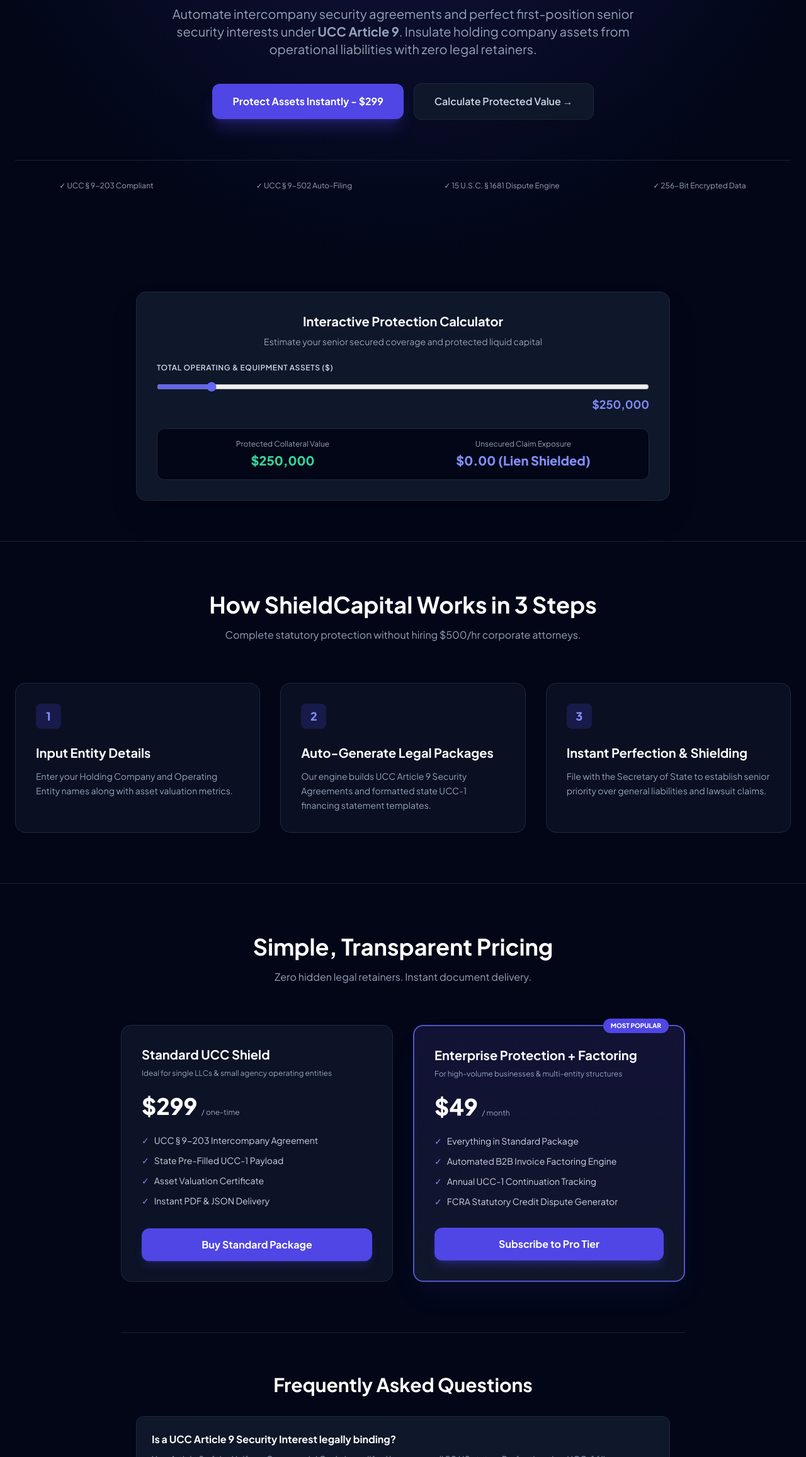
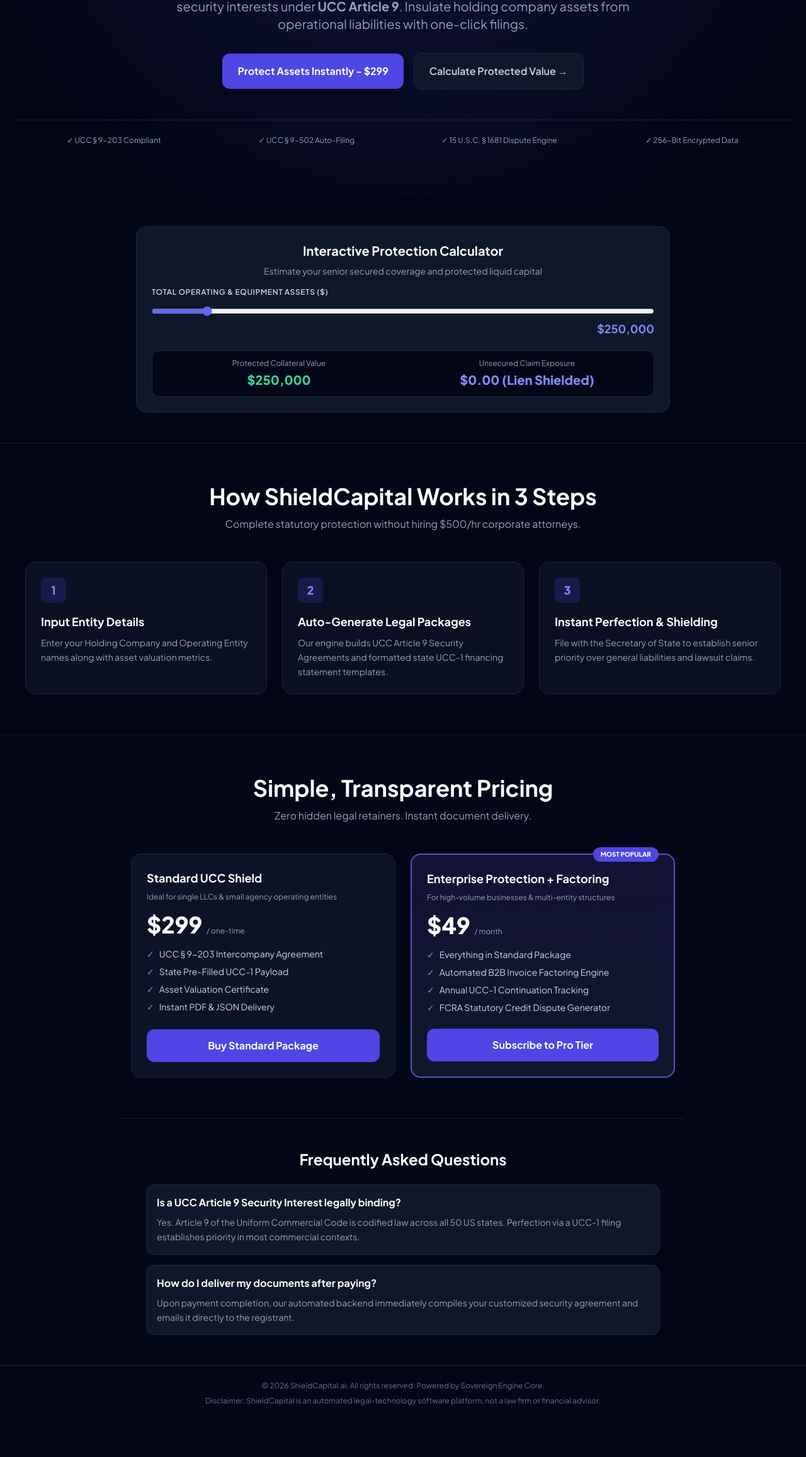
Before and after one commit to johnnyjeter112-ui/sovereign-app, a plain HTML site: page index.html in a window 1280 px wide. Shown: the part 487-2800 px from the top of the page at 63% size. After the commit the page ends 2743 px from the top, so only its background shows below. Drawn offline with nearby package versions, Linux system fonts and the light colour scheme.

Commit message:
Make site mobile-friendly and PWA-capable: add mobile nav, manifest, service worker, and icon

```diff
--- a/index.html
+++ b/index.html
@@ -3,14 +3,22 @@
 <head>
     <meta charset="UTF-8">
     <meta name="viewport" content="width=device-width, initial-scale=1.0">
+    <meta name="theme-color" content="#0f172a">
+    <meta name="apple-mobile-web-app-capable" content="yes">
+    <meta name="apple-mobile-web-app-status-bar-style" content="black-translucent">
+    <meta name="apple-mobile-web-app-title" content="ShieldCapital">
     <title>ShieldCapital | Automated UCC Article 9 & Corporate Asset Protection</title>
     <meta name="description" content="Automated senior secured asset protection, holding company isolation, and B2B invoice factoring under UCC Article 9.">
+    <link rel="manifest" href="/manifest.json">
+    <link rel="apple-touch-icon" href="/icon.svg">
     <script src="https://cdn.tailwindcss.com"></script>
     <link rel="preconnect" href="https://fonts.googleapis.com">
     <link rel="preconnect" href="https://fonts.gstatic.com" crossorigin>
     <link href="https://fonts.googleapis.com/css2?family=Plus+Jakarta+Sans:wght@400;500;600;700;800&display=swap" rel="stylesheet">
     <style>
         body { font-family: 'Plus Jakarta Sans', sans-serif; }
+        /* Improve hit targets on mobile */
+        .touch-target { padding: 0.6rem 1rem; border-radius: 0.6rem; }
     </style>
 </head>
 <body class="bg-slate-950 text-slate-100 antialiased selection:bg-indigo-500 selection:text-white">
@@ -21,12 +29,14 @@
     </div>
 
     <!-- NAVIGATION -->
-    <nav class="sticky top-0 z-50 bg-slate-950/80 backdrop-blur-md border-b border-slate-800/80 px-6 py-4">
+    <nav class="sticky top-0 z-50 bg-slate-950/80 backdrop-blur-md border-b border-slate-800/80 px-4 py-3">
         <div class="max-w-7xl mx-auto flex items-center justify-between">
             <div class="flex items-center gap-2">
                 <div class="w-8 h-8 bg-indigo-600 rounded-lg flex items-center justify-center font-black text-white text-lg shadow-lg shadow-indigo-500/30">S</div>
                 <span class="text-xl font-bold tracking-tight text-white">ShieldCapital<span class="text-indigo-500">.ai</span></span>
             </div>
+
+            <!-- Desktop Links -->
             <div class="hidden md:flex items-center gap-8 text-sm font-medium text-slate-400">
                 <a href="#features" class="hover:text-white transition">Features</a>
                 <a href="#how-it-works" class="hover:text-white transition">How It Works</a>
@@ -34,42 +44,55 @@
                 <a href="#pricing" class="hover:text-white transition">Pricing</a>
                 <a href="#faq" class="hover:text-white transition">FAQ</a>
             </div>
+
             <div class="flex items-center gap-4">
-                <a href="https://buy.stripe.com/dRmaEW49K4Mq2pAeb66J200" class="bg-indigo-600 hover:bg-indigo-500 text-white text-sm font-semibold py-2.5 px-5 rounded-lg shadow-lg shadow-indigo-600/20 transition">
-                    Shield Assets Now
-                </a>
+                <a href="https://buy.stripe.com/dRmaEW49K4Mq2pAeb66J200" class="hidden md:inline-block bg-indigo-600 hover:bg-indigo-500 text-white text-sm font-semibold py-2.5 px-5 rounded-lg shadow-lg">Shield Assets Now</a>
+
+                <!-- Mobile menu button -->
+                <button id="navToggle" aria-label="Toggle navigation" class="md:hidden inline-flex items-center justify-center p-2 rounded-md text-slate-300 hover:text-white focus:outline-none focus:ring-2 focus:ring-indigo-500">
+                    <svg id="menuOpen" class="w-6 h-6" fill="none" stroke="currentColor" stroke-width="2" viewBox="0 0 24 24" xmlns="http://www.w3.org/2000/svg"><path stroke-linecap="round" stroke-linejoin="round" d="M4 6h16M4 12h16M4 18h16"></path></svg>
+                    <svg id="menuClose" class="w-6 h-6 hidden" fill="none" stroke="currentColor" stroke-width="2" viewBox="0 0 24 24" xmlns="http://www.w3.org/2000/svg"><path stroke-linecap="round" stroke-linejoin="round" d="M6 18L18 6M6 6l12 12"></path></svg>
+                </button>
+            </div>
+        </div>
+
+        <!-- Mobile menu (hidden by default) -->
+        <div id="mobileMenu" class="md:hidden hidden px-4 pt-4 pb-6 border-t border-slate-800/60 bg-slate-950/95">
+            <div class="flex flex-col gap-3">
+                <a href="#features" class="text-slate-200 touch-target">Features</a>
+                <a href="#how-it-works" class="text-slate-200 touch-target">How It Works</a>
+                <a href="#calculator" class="text-slate-200 touch-target">Calculator</a>
+                <a href="#pricing" class="text-slate-200 touch-target">Pricing</a>
+                <a href="#faq" class="text-slate-200 touch-target">FAQ</a>
+                <a href="https://buy.stripe.com/dRmaEW49K4Mq2pAeb66J200" class="mt-2 bg-indigo-600 text-white font-semibold text-center touch-target">Protect Assets Instantly</a>
             </div>
         </div>
     </nav>
 
     <!-- HERO SECTION -->
-    <section class="relative pt-20 pb-24 px-6 max-w-7xl mx-auto text-center overflow-hidden">
+    <section class="relative pt-16 pb-20 px-6 max-w-7xl mx-auto text-center overflow-hidden">
         <div class="absolute inset-0 -z-10 bg-[radial-gradient(45rem_50rem_at_top,theme(colors.indigo.900),theme(colors.slate.950))] opacity-40"></div>
 
-        <div class="inline-flex items-center gap-2 bg-slate-900/80 border border-slate-800 text-indigo-400 text-xs font-semibold py-1.5 px-4 rounded-full mb-8">
+        <div class="inline-flex items-center gap-2 bg-slate-900/80 border border-slate-800 text-indigo-400 text-xs font-semibold py-1.5 px-4 rounded-full mb-6">
             <span class="w-2 h-2 rounded-full bg-indigo-500 animate-pulse"></span>
             Wall Street Grade Asset Protection for Businesses
         </div>
 
-        <h1 class="text-4xl md:text-6xl lg:text-7xl font-extrabold tracking-tight text-white leading-[1.1] max-w-5xl mx-auto mb-8">
+        <h1 class="text-3xl sm:text-4xl md:text-6xl lg:text-7xl font-extrabold tracking-tight text-white leading-[1.1] max-w-4xl mx-auto mb-6">
             Protect Your Business Revenue From Lawsuits in <span class="bg-gradient-to-r from-indigo-400 via-purple-300 to-indigo-200 bg-clip-text text-transparent">5 Minutes</span>
         </h1>
 
-        <p class="text-lg md:text-xl text-slate-400 max-w-3xl mx-auto mb-10 leading-relaxed font-normal">
-            Automate intercompany security agreements and perfect first-position senior security interests under <strong>UCC Article 9</strong>. Insulate holding company assets from operational liabilities with zero legal retainers.
+        <p class="text-base sm:text-lg md:text-xl text-slate-400 max-w-3xl mx-auto mb-8 leading-relaxed font-normal">
+            Automate intercompany security agreements and perfect first-position senior security interests under <strong>UCC Article 9</strong>. Insulate holding company assets from operational liabilities with one-click filings.
         </p>
 
-        <div class="flex flex-col sm:flex-row items-center justify-center gap-4 mb-16">
-            <a href="https://buy.stripe.com/dRmaEW49K4Mq2pAeb66J200" class="w-full sm:w-auto bg-indigo-600 hover:bg-indigo-500 text-white font-bold text-base py-4 px-8 rounded-xl shadow-xl shadow-indigo-600/25 transition transform hover:-translate-y-0.5">
-                Protect Assets Instantly - $299
-            </a>
-            <a href="#calculator" class="w-full sm:w-auto bg-slate-900 hover:bg-slate-800 text-slate-300 font-semibold text-base py-4 px-8 rounded-xl border border-slate-800 transition">
-                Calculate Protected Value →
-            </a>
+        <div class="flex flex-col sm:flex-row items-center justify-center gap-4 mb-12 px-4">
+            <a href="https://buy.stripe.com/dRmaEW49K4Mq2pAeb66J200" class="w-full sm:w-auto bg-indigo-600 hover:bg-indigo-500 text-white font-bold text-base py-4 px-6 rounded-xl shadow-xl touch-target">Protect Assets Instantly - $299</a>
+            <a href="#calculator" class="w-full sm:w-auto bg-slate-900 hover:bg-slate-800 text-slate-300 font-semibold text-base py-4 px-6 rounded-xl border border-slate-800 transition touch-target">Calculate Protected Value →</a>
         </div>
 
         <!-- TRUST BADGES -->
-        <div class="pt-8 border-t border-slate-800/80 grid grid-cols-2 md:grid-cols-4 gap-6 text-center text-xs text-slate-400">
+        <div class="pt-6 border-t border-slate-800/80 grid grid-cols-2 sm:grid-cols-4 gap-6 text-center text-xs text-slate-400 px-4">
             <div>✓ UCC § 9-203 Compliant</div>
             <div>✓ UCC § 9-502 Auto-Filing</div>
             <div>✓ 15 U.S.C. § 1681 Dispute Engine</div>
@@ -78,19 +101,19 @@
     </section>
 
     <!-- INTERACTIVE VALUE CALCULATOR -->
-    <section id="calculator" class="py-16 px-6 max-w-4xl mx-auto">
-        <div class="bg-slate-900 border border-slate-800 rounded-2xl p-8 shadow-2xl">
-            <h3 class="text-xl font-bold text-white mb-2 text-center">Interactive Protection Calculator</h3>
-            <p class="text-sm text-slate-400 mb-6 text-center">Estimate your senior secured coverage and protected liquid capital</p>
+    <section id="calculator" class="py-12 px-6 max-w-4xl mx-auto">
+        <div class="bg-slate-900 border border-slate-800 rounded-2xl p-6 shadow-2xl">
+            <h3 class="text-lg sm:text-xl font-bold text-white mb-2 text-center">Interactive Protection Calculator</h3>
+            <p class="text-sm text-slate-400 mb-4 text-center">Estimate your senior secured coverage and protected liquid capital</p>
 
-            <div class="space-y-6">
+            <div class="space-y-5">
                 <div>
                     <label class="block text-xs font-semibold text-slate-300 uppercase tracking-wider mb-2">Total Operating & Equipment Assets ($)</label>
-                    <input type="range" id="assetSlider" min="50000" max="2000000" step="25000" value="250000" oninput="updateCalc()" class="w-full accent-indigo-500 bg-slate-800 rounded-lg h-2 cursor-pointer">
+                    <input type="range" id="assetSlider" min="50000" max="2000000" step="25000" value="250000" oninput="updateCalc()" class="w-full accent-indigo-500 bg-slate-800 rounded-lg h-2">
                     <div class="text-right text-indigo-400 font-bold text-lg mt-1" id="assetVal">$250,000</div>
                 </div>
 
-                <div class="p-4 bg-slate-950 rounded-xl border border-slate-800 grid grid-cols-2 gap-4 text-center">
+                <div class="p-3 bg-slate-950 rounded-xl border border-slate-800 grid grid-cols-1 sm:grid-cols-2 gap-4 text-center">
                     <div>
                         <div class="text-xs text-slate-400 mb-1">Protected Collateral Value</div>
                         <div class="text-xl font-extrabold text-emerald-400" id="protectedVal">$250,000</div>
@@ -105,47 +128,47 @@
     </section>
 
     <!-- HOW IT WORKS -->
-    <section id="how-it-works" class="py-20 px-6 max-w-7xl mx-auto border-t border-slate-800/80">
-        <div class="text-center mb-16">
-            <h2 class="text-3xl md:text-4xl font-bold text-white mb-4">How ShieldCapital Works in 3 Steps</h2>
+    <section id="how-it-works" class="py-16 px-6 max-w-7xl mx-auto border-t border-slate-800/80">
+        <div class="text-center mb-12">
+            <h2 class="text-2xl sm:text-3xl md:text-4xl font-bold text-white mb-3">How ShieldCapital Works in 3 Steps</h2>
             <p class="text-slate-400 max-w-2xl mx-auto">Complete statutory protection without hiring $500/hr corporate attorneys.</p>
         </div>
 
-        <div class="grid grid-cols-1 md:grid-cols-3 gap-8">
-            <div class="p-8 bg-slate-900/60 border border-slate-800 rounded-2xl relative">
-                <div class="w-10 h-10 bg-indigo-600/20 text-indigo-400 font-black rounded-lg flex items-center justify-center mb-6 text-lg">1</div>
-                <h3 class="text-xl font-bold text-white mb-3">Input Entity Details</h3>
+        <div class="grid grid-cols-1 md:grid-cols-3 gap-6 px-4">
+            <div class="p-6 bg-slate-900/60 border border-slate-800 rounded-2xl relative">
+                <div class="w-10 h-10 bg-indigo-600/20 text-indigo-400 font-black rounded-lg flex items-center justify-center mb-4 text-lg">1</div>
+                <h3 class="text-lg font-bold text-white mb-2">Input Entity Details</h3>
                 <p class="text-sm text-slate-400 leading-relaxed">Enter your Holding Company and Operating Entity names along with asset valuation metrics.</p>
             </div>
-            <div class="p-8 bg-slate-900/60 border border-slate-800 rounded-2xl relative">
-                <div class="w-10 h-10 bg-indigo-600/20 text-indigo-400 font-black rounded-lg flex items-center justify-center mb-6 text-lg">2</div>
-                <h3 class="text-xl font-bold text-white mb-3">Auto-Generate Legal Packages</h3>
+            <div class="p-6 bg-slate-900/60 border border-slate-800 rounded-2xl relative">
+                <div class="w-10 h-10 bg-indigo-600/20 text-indigo-400 font-black rounded-lg flex items-center justify-center mb-4 text-lg">2</div>
+                <h3 class="text-lg font-bold text-white mb-2">Auto-Generate Legal Packages</h3>
                 <p class="text-sm text-slate-400 leading-relaxed">Our engine builds UCC Article 9 Security Agreements and formatted state UCC-1 financing statement templates.</p>
             </div>
-            <div class="p-8 bg-slate-900/60 border border-slate-800 rounded-2xl relative">
-                <div class="w-10 h-10 bg-indigo-600/20 text-indigo-400 font-black rounded-lg flex items-center justify-center mb-6 text-lg">3</div>
-                <h3 class="text-xl font-bold text-white mb-3">Instant Perfection & Shielding</h3>
+            <div class="p-6 bg-slate-900/60 border border-slate-800 rounded-2xl relative">
+                <div class="w-10 h-10 bg-indigo-600/20 text-indigo-400 font-black rounded-lg flex items-center justify-center mb-4 text-lg">3</div>
+                <h3 class="text-lg font-bold text-white mb-2">Instant Perfection & Shielding</h3>
                 <p class="text-sm text-slate-400 leading-relaxed">File with the Secretary of State to establish senior priority over general liabilities and lawsuit claims.</p>
             </div>
         </div>
     </section>
 
     <!-- PRICING TIERS -->
-    <section id="pricing" class="py-20 px-6 max-w-7xl mx-auto border-t border-slate-800/80">
-        <div class="text-center mb-16">
-            <h2 class="text-3xl md:text-4xl font-bold text-white mb-4">Simple, Transparent Pricing</h2>
+    <section id="pricing" class="py-16 px-6 max-w-7xl mx-auto border-t border-slate-800/80">
+        <div class="text-center mb-12">
+            <h2 class="text-2xl sm:text-3xl md:text-4xl font-bold text-white mb-3">Simple, Transparent Pricing</h2>
             <p class="text-slate-400 max-w-2xl mx-auto">Zero hidden legal retainers. Instant document delivery.</p>
         </div>
 
-        <div class="grid grid-cols-1 md:grid-cols-2 gap-8 max-w-4xl mx-auto">
+        <div class="grid grid-cols-1 md:grid-cols-2 gap-6 max-w-4xl mx-auto px-4">
             <!-- ONE-TIME PACKAGE -->
-            <div class="p-8 bg-slate-900/80 border border-slate-800 rounded-2xl flex flex-col justify-between">
+            <div class="p-6 bg-slate-900/80 border border-slate-800 rounded-2xl flex flex-col justify-between">
                 <div>
-                    <h3 class="text-xl font-bold text-white mb-2">Standard UCC Shield</h3>
-                    <p class="text-xs text-slate-400 mb-6">Ideal for single LLCs & small agency operating entities</p>
-                    <div class="text-4xl font-extrabold text-white mb-6">$299 <span class="text-xs font-normal text-slate-400">/ one-time</span></div>
+                    <h3 class="text-lg font-bold text-white mb-2">Standard UCC Shield</h3>
+                    <p class="text-xs text-slate-400 mb-4">Ideal for single LLCs & small agency operating entities</p>
+                    <div class="text-3xl sm:text-4xl font-extrabold text-white mb-4">$299 <span class="text-xs font-normal text-slate-400">/ one-time</span></div>
 
-                    <ul class="space-y-3 text-sm text-slate-300 mb-8">
+                    <ul class="space-y-2 text-sm text-slate-300 mb-6">
                         <li class="flex items-center gap-2"><span class="text-indigo-400">✓</span> UCC § 9-203 Intercompany Agreement</li>
                         <li class="flex items-center gap-2"><span class="text-indigo-400">✓</span> State Pre-Filled UCC-1 Payload</li>
                         <li class="flex items-center gap-2"><span class="text-indigo-400">✓</span> Asset Valuation Certificate</li>
@@ -153,20 +176,18 @@
                     </ul>
                 </div>
                 <!-- LIVE $299 STRIPE LINK -->
-                <a href="https://buy.stripe.com/dRmaEW49K4Mq2pAeb66J200" class="w-full text-center bg-indigo-600 hover:bg-indigo-500 text-white font-bold py-3.5 px-6 rounded-xl transition shadow-lg shadow-indigo-600/20">
-                    Buy Standard Package
-                </a>
+                <a href="https://buy.stripe.com/dRmaEW49K4Mq2pAeb66J200" class="w-full text-center bg-indigo-600 hover:bg-indigo-500 text-white font-bold py-3.5 px-4 rounded-xl transition">Buy Standard Package</a>
             </div>
 
             <!-- PRO SUBSCRIPTION -->
-            <div class="p-8 bg-gradient-to-b from-indigo-950/60 to-slate-900 border-2 border-indigo-500/80 rounded-2xl flex flex-col justify-between relative shadow-2xl shadow-indigo-500/10">
+            <div class="p-6 bg-gradient-to-b from-indigo-950/60 to-slate-900 border-2 border-indigo-500/80 rounded-2xl flex flex-col justify-between relative">
                 <div class="absolute -top-3 right-6 bg-indigo-600 text-white text-[10px] font-extrabold uppercase py-1 px-3 rounded-full">Most Popular</div>
                 <div>
-                    <h3 class="text-xl font-bold text-white mb-2">Enterprise Protection + Factoring</h3>
-                    <p class="text-xs text-slate-400 mb-6">For high-volume businesses & multi-entity structures</p>
-                    <div class="text-4xl font-extrabold text-white mb-6">$49 <span class="text-xs font-normal text-slate-400">/ month</span></div>
+                    <h3 class="text-lg font-bold text-white mb-2">Enterprise Protection + Factoring</h3>
+                    <p class="text-xs text-slate-400 mb-4">For high-volume businesses & multi-entity structures</p>
+                    <div class="text-3xl sm:text-4xl font-extrabold text-white mb-4">$49 <span class="text-xs font-normal text-slate-400">/ month</span></div>
 
-                    <ul class="space-y-3 text-sm text-slate-300 mb-8">
+                    <ul class="space-y-2 text-sm text-slate-300 mb-6">
                         <li class="flex items-center gap-2"><span class="text-indigo-400">✓</span> Everything in Standard Package</li>
                         <li class="flex items-center gap-2"><span class="text-indigo-400">✓</span> Automated B2B Invoice Factoring Engine</li>
                         <li class="flex items-center gap-2"><span class="text-indigo-400">✓</span> Annual UCC-1 Continuation Tracking</li>
@@ -174,42 +195,82 @@
                     </ul>
                 </div>
                 <!-- LIVE $49 STRIPE LINK -->
-                <a href="https://buy.stripe.com/00w5kCgWwen0c0ac2Y6J201" class="w-full text-center bg-indigo-600 hover:bg-indigo-500 text-white font-bold py-3.5 px-6 rounded-xl transition shadow-lg shadow-indigo-600/30">
-                    Subscribe to Pro Tier
-                </a>
+                <a href="https://buy.stripe.com/00w5kCgWwen0c0ac2Y6J201" class="w-full text-center bg-indigo-600 hover:bg-indigo-500 text-white font-bold py-3.5 px-4 rounded-xl transition">Subscribe to Pro Tier</a>
             </div>
         </div>
     </section>
 
     <!-- FAQ SECTION -->
-    <section id="faq" class="py-16 px-6 max-w-4xl mx-auto border-t border-slate-800/80">
-        <h2 class="text-3xl font-bold text-white mb-8 text-center">Frequently Asked Questions</h2>
+    <section id="faq" class="py-12 px-6 max-w-4xl mx-auto border-t border-slate-800/80">
+        <h2 class="text-2xl font-bold text-white mb-6 text-center">Frequently Asked Questions</h2>
 
-        <div class="space-y-4">
-            <div class="p-6 bg-slate-900 rounded-xl border border-slate-800">
+        <div class="space-y-4 px-4">
+            <div class="p-4 bg-slate-900 rounded-xl border border-slate-800">
                 <h4 class="font-bold text-white mb-2">Is a UCC Article 9 Security Interest legally binding?</h4>
-                <p class="text-sm text-slate-400 leading-relaxed">Yes. Article 9 of the Uniform Commercial Code is codified law across all 50 US states. Perfection via a UCC-1 filing establishes first-position senior claim over specified commercial assets.</p>
+                <p class="text-sm text-slate-400 leading-relaxed">Yes. Article 9 of the Uniform Commercial Code is codified law across all 50 US states. Perfection via a UCC-1 filing establishes priority in most commercial contexts.</p>
             </div>
-            <div class="p-6 bg-slate-900 rounded-xl border border-slate-800">
+            <div class="p-4 bg-slate-900 rounded-xl border border-slate-800">
                 <h4 class="font-bold text-white mb-2">How do I deliver my documents after paying?</h4>
-                <p class="text-sm text-slate-400 leading-relaxed">Upon payment completion, our automated backend immediately compiles your customized security agreement and emails it directly to your inbox within seconds.</p>
+                <p class="text-sm text-slate-400 leading-relaxed">Upon payment completion, our automated backend immediately compiles your customized security agreement and emails it directly to the registrant.</p>
             </div>
         </div>
     </section>
 
     <!-- FOOTER -->
-    <footer class="border-t border-slate-800 py-8 px-6 text-center text-xs text-slate-500">
+    <footer class="border-t border-slate-800 py-6 px-6 text-center text-xs text-slate-500">
         <p class="mb-2">&copy; 2026 ShieldCapital.ai. All rights reserved. Powered by Sovereign Engine Core.</p>
         <p>Disclaimer: ShieldCapital is an automated legal-technology software platform, not a law firm or financial advisor.</p>
     </footer>
 
     <!-- INTERACTIVE CALCULATOR SCRIPT -->
     <script>
+        // Mobile nav toggle
+        const navToggle = document.getElementById('navToggle');
+        const mobileMenu = document.getElementById('mobileMenu');
+        const menuOpen = document.getElementById('menuOpen');
+        const menuClose = document.getElementById('menuClose');
+
+        if (navToggle) {
+            navToggle.addEventListener('click', () => {
+                const open = mobileMenu.classList.toggle('hidden');
+                // Toggle icons
+                menuOpen.classList.toggle('hidden');
+                menuClose.classList.toggle('hidden');
+                // When menu is visible, remove 'hidden' class, else add
+                if (!mobileMenu.classList.contains('hidden')) {
+                    mobileMenu.classList.remove('hidden');
+                } else {
+                    mobileMenu.classList.add('hidden');
+                }
+            });
+        }
+
+        // Calculator
         function updateCalc() {
             const val = parseInt(document.getElementById("assetSlider").value);
             document.getElementById("assetVal").innerText = "$" + val.toLocaleString();
             document.getElementById("protectedVal").innerText = "$" + val.toLocaleString();
         }
+
+        // Register service worker for PWA offline support
+        if ('serviceWorker' in navigator) {
+            window.addEventListener('load', function() {
+                navigator.serviceWorker.register('/service-worker.js').then(function(registration) {
+                    console.log('ServiceWorker registration successful with scope: ', registration.scope);
+                }, function(err) {
+                    console.log('ServiceWorker registration failed: ', err);
+                });
+            });
+        }
+
+        // Improve touch interaction for range input on iOS: ensure oninput fires
+        const slider = document.getElementById('assetSlider');
+        if (slider) {
+            slider.addEventListener('touchend', updateCalc, {passive: true});
+        }
+
+        // Initial calc values
+        document.addEventListener('DOMContentLoaded', updateCalc);
     </script>
 </body>
 </html>
```
Also changed, not shown: service-worker.js (added, +30 -0 lines), icon.svg (added), manifest.json (added).
